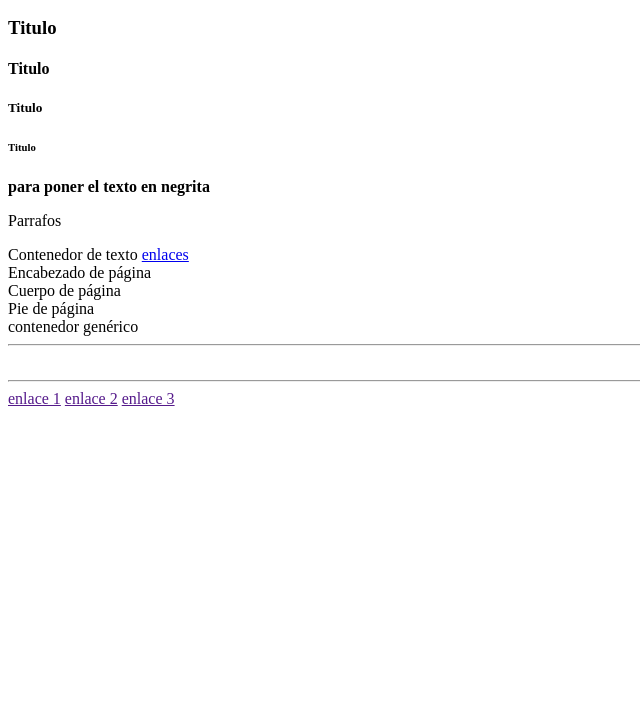
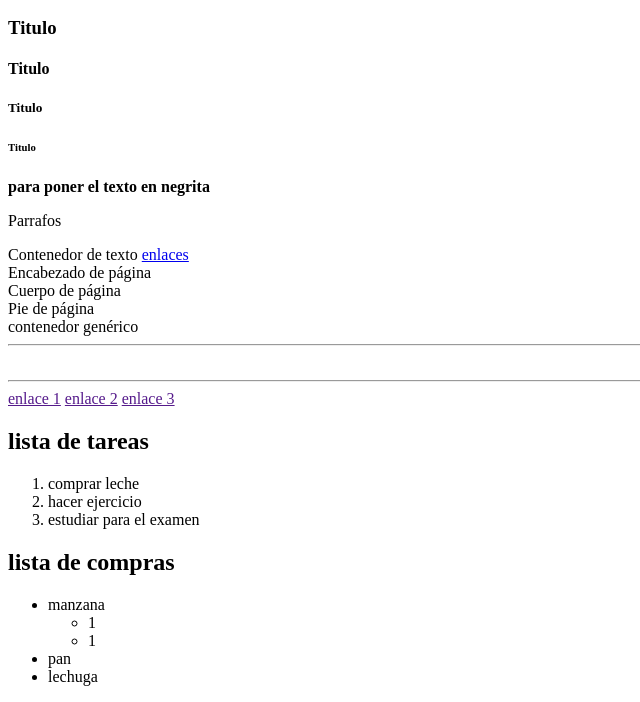
Before and after one commit to juanmendez0525/sistemas, a plain HTML site: page Index.html in a window 1280 px wide. Shown: the part 110-812 px from the top of the page, without its empty margins (0-640 px from the left). Drawn offline with Linux system fonts and the light colour scheme.

Commit message:
cuarto commit

```diff
--- a/Index.html
+++ b/Index.html
@@ -36,5 +36,29 @@
         <a href="">enlace 2</a>
         <a href="">enlace 3</a>
     </nav>
+
+    <!-- lista ordenada (<ol>) con elementos (<li>)-->
+        <h2>lista de tareas</h2>
+        <ol>
+            <li>comprar leche</li>
+            <li>hacer ejercicio</li>
+            <li>estudiar para el examen</li>
+        </ol>
+
+    <!-- lista desordenada  (<ul>) con elementos (<li>) -->
+        <h2>lista de compras</h2>
+        <ul>
+            <li>manzana</li>
+            <ul>
+                <li>1</li>
+                <li>1</li>
+                <ul></ul>
+            </ul>
+            <li>pan </li>
+            <li>lechuga</li>
+        </ul>
+
+
+
 </body>
 </html>
```
